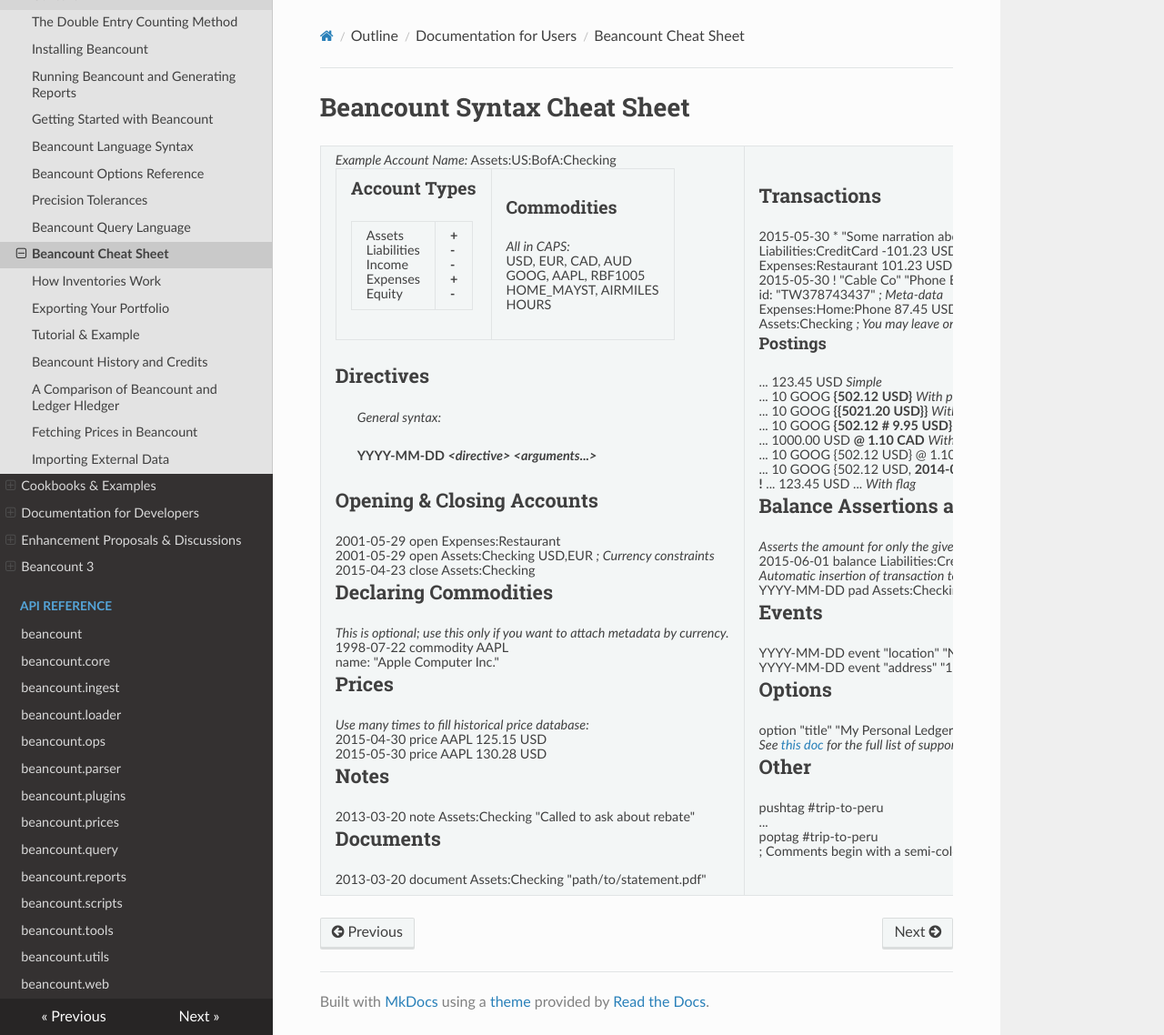
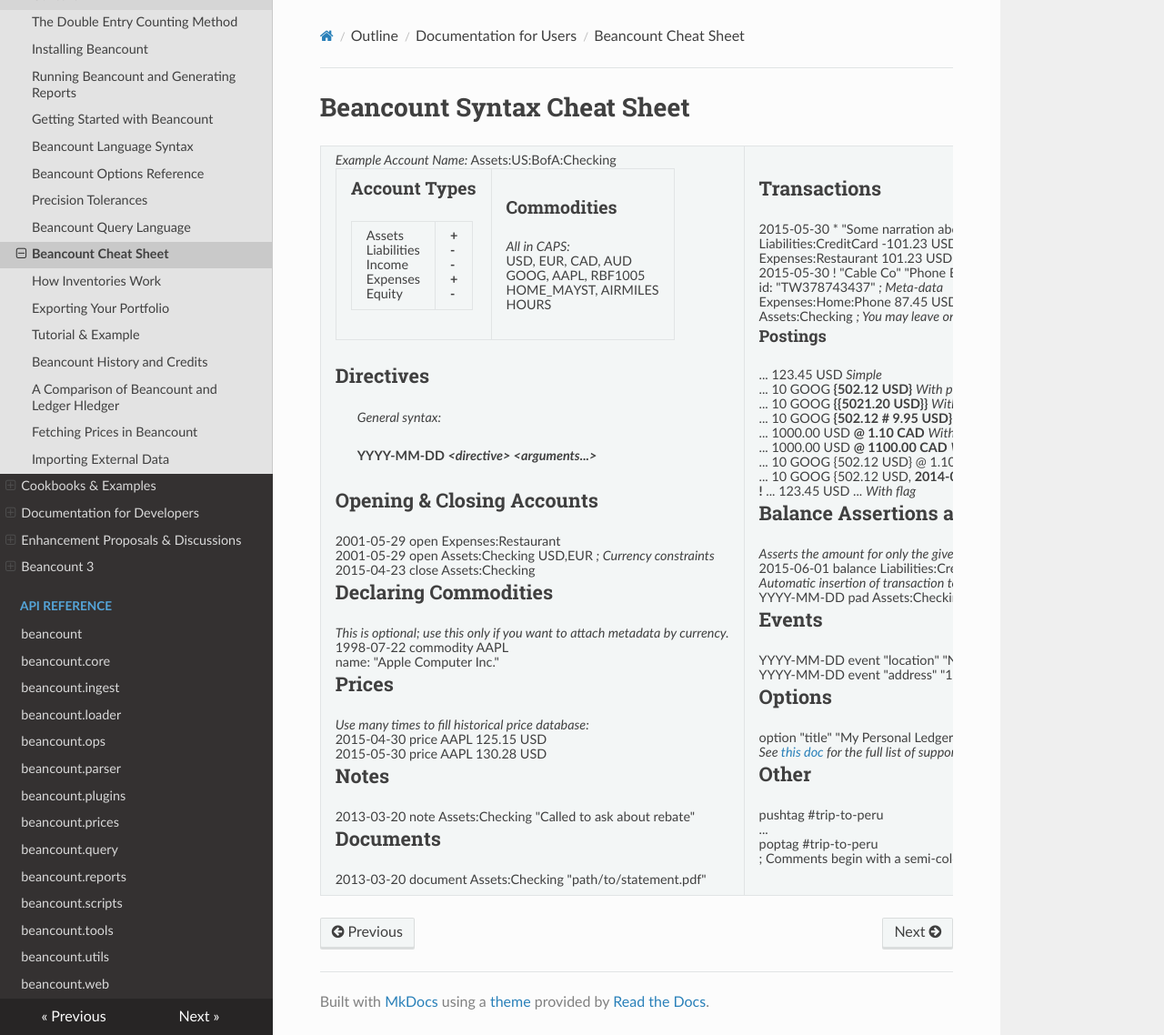
Before and after one commit to beancount/docs, an MkDocs documentation site: the page built from docs/beancount_cheat_sheet.md, in a window 1280 px wide and 1138 px high. Shown: the whole window at 91% size. Built offline with MkDocs 1.6.1, drawn with Linux system fonts in a browser that asks for light colours.

Commit message:
Add an example of "total price" to the cheatsheet

```diff
--- a/docs/beancount_cheat_sheet.md
+++ b/docs/beancount_cheat_sheet.md
@@ -3,15 +3,22 @@
 
 <table><tbody><tr class="odd"><td><p><em>Example Account Name:</em> Assets:US:BofA:Checking</p><table><tbody><tr class="odd"><td><h2 id="account-types">Account Types<a id="account-types"></a></h2><table><tbody><tr class="odd"><td><p>Assets</p><p>Liabilities</p><p>Income</p><p>Expenses</p><p>Equity</p></td><td><p><strong>+</strong></p><p><strong>-</strong></p><p><strong>-</strong></p><p><strong>+</strong></p><p><strong>-</strong></p></td></tr></tbody></table></td><td><h2 id="commodities">Commodities<a id="commodities"></a></h2><p><em>All in CAPS:</em></p><p>USD, EUR, CAD, AUD</p><p>GOOG, AAPL, RBF1005</p><p>HOME_MAYST, AIRMILES<br />
 HOURS</p></td></tr></tbody></table><h2 id="directives">Directives<a id="directives"></a></h2><blockquote><p><em>General syntax:</em></p><p><strong>YYYY-MM-DD <em>&lt;directive&gt; &lt;arguments...&gt;</em></strong></p></blockquote><h2 id="opening-closing-accounts">Opening &amp; Closing Accounts<a id="opening-closing-accounts"></a></h2><p>2001-05-29 open Expenses:Restaurant</p><p>2001-05-29 open Assets:Checking USD,EUR <em>; Currency constraints</em></p><p>2015-04-23 close Assets:Checking</p><h2 id="declaring-commodities">Declaring Commodities<a id="declaring-commodities"></a></h2><p><em>This is optional; use this only if you want to attach metadata by currency.</em></p><p>1998-07-22 commodity AAPL<br />
-name: "Apple Computer Inc."</p><h2 id="prices">Prices<a id="prices"></a></h2><p><em>Use many times to fill historical price database:</em></p><p>2015-04-30 price AAPL 125.15 USD</p><p>2015-05-30 price AAPL 130.28 USD</p><h2 id="notes">Notes<a id="notes"></a></h2><p>2013-03-20 note Assets:Checking "Called to ask about rebate"</p><h2 id="documents">Documents<a id="documents"></a></h2><p>2013-03-20 document Assets:Checking "path/to/statement.pdf"</p></td><td><h2 id="transactions">Transactions<a id="transactions"></a></h2><p>2015-05-30 * "Some narration about this transaction"<br />
+name: "Apple Computer Inc."</p><h2 id="prices">Prices<a id="prices"></a></h2><p><em>Use many times to fill historical price database:</em></p><p>2015-04-30 price AAPL 125.15 USD</p><p>2015-05-30 price AAPL 130.28 USD</p><h2 id="notes">Notes<a id="notes"></a></h2><p>2013-03-20 note Assets:Checking "Called to ask about rebate"</p><h2 id="documents">Documents<a id="documents"></a></h2><p>2013-03-20 document Assets:Checking "path/to/statement.pdf"</p></td><td>
+
+  <h2 id="transactions">Transactions<a id="transactions"></a></h2><p>2015-05-30 * "Some narration about this transaction"<br />
 Liabilities:CreditCard -101.23 USD<br />
 Expenses:Restaurant 101.23 USD</p><p>2015-05-30 ! "Cable Co" "Phone Bill" #tag ˆlink</p><p>id: "TW378743437" <em>; Meta-data</em><br />
 Expenses:Home:Phone 87.45 USD<br />
-Assets:Checking <em>; You may leave one amount out</em></p><h3 id="postings">Postings<a id="postings"></a></h3><p>... 123.45 USD <em>Simple</em><br />
+Assets:Checking <em>; You may leave one amount out</em></p>
+
+  <h3 id="postings">Postings<a id="postings"></a></h3><p>... 123.45 USD <em>Simple</em><br />
 ... 10 GOOG <strong>{502.12 USD}</strong> <em>With per-unit cost<br />
 </em> ... 10 GOOG <strong>{{5021.20 USD}}</strong> <em>With total cost</em></p><p>... 10 GOOG <strong>{502.12 # 9.95 USD}</strong> <em>With both costs</em><br />
 ... 1000.00 USD <strong>@ 1.10 CAD</strong> <em>With per-unit price</em><br />
+... 1000.00 USD <strong>@ 1100.00 CAD</strong> <em>With total price</em><br />
 ... 10 GOOG {502.12 USD} @ 1.10 CAD <em>With cost &amp; price</em><br />
 ... 10 GOOG {502.12 USD, <strong>2014-05-12</strong>} <em>With date</em><br />
-<strong>!</strong> ... 123.45 USD ... <em>With flag</em></p><h2 id="balance-assertions-and-padding">Balance Assertions and Padding<a id="balance-assertions-and-padding"></a></h2><p><em>Asserts the amount for only the given currency:</em></p><p>2015-06-01 balance Liabilities:CreditCard -634.30 USD</p><p><em>Automatic insertion of transaction to fulfill the following assertion:</em></p><p>YYYY-MM-DD pad Assets:Checking Equity:Opening-Balances</p><h2 id="events">Events<a id="events"></a></h2><p>YYYY-MM-DD event "location" "New York, USA"<br />
+<strong>!</strong> ... 123.45 USD ... <em>With flag</em></p>
+
+  <h2 id="balance-assertions-and-padding">Balance Assertions and Padding<a id="balance-assertions-and-padding"></a></h2><p><em>Asserts the amount for only the given currency:</em></p><p>2015-06-01 balance Liabilities:CreditCard -634.30 USD</p><p><em>Automatic insertion of transaction to fulfill the following assertion:</em></p><p>YYYY-MM-DD pad Assets:Checking Equity:Opening-Balances</p><h2 id="events">Events<a id="events"></a></h2><p>YYYY-MM-DD event "location" "New York, USA"<br />
 YYYY-MM-DD event "address" "123 May Street"</p><h2 id="options">Options <a id="options"></a></h2><p>option "title" "My Personal Ledger"</p><p><em>See <a href="beancount_options_reference.md"><span class="underline">this doc</span></a> for the full list of supported options.</em></p><h2 id="other">Other<a id="other"></a></h2><p>pushtag #trip-to-peru</p><p>...</p><p>poptag #trip-to-peru</p><p>; Comments begin with a semi-colon</p></td></tr></tbody></table>
```
